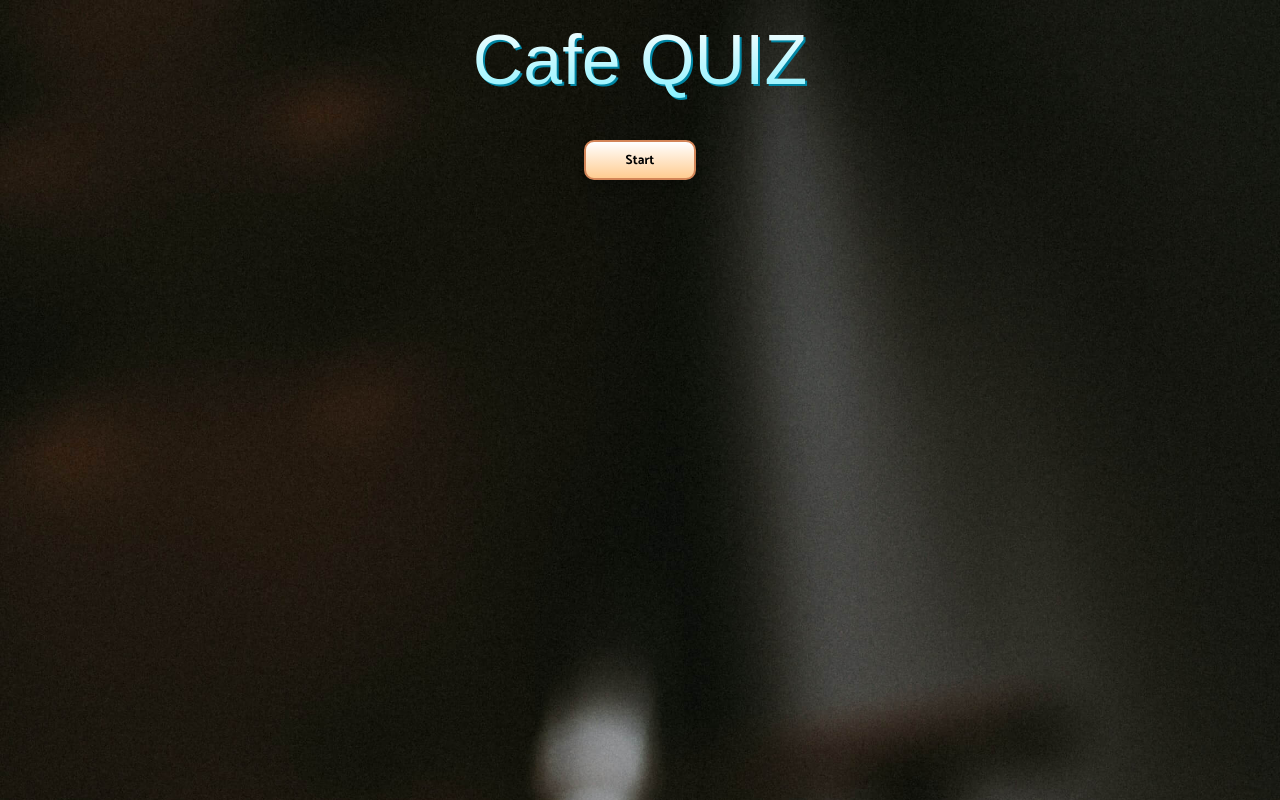
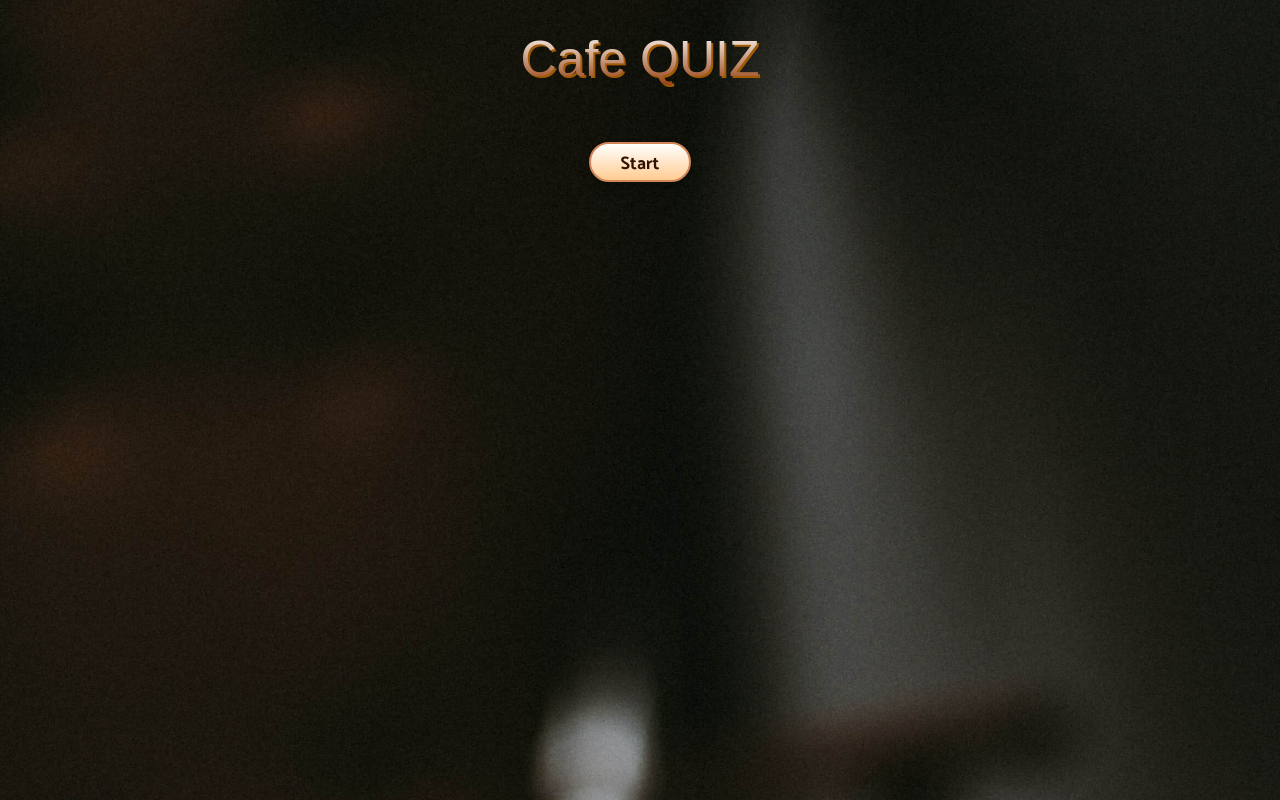
Before and after one commit to kos3126/Quiz-app-React-Typescript, a React (Create React App) app: page / in a window 1280 px wide. Built offline with nearby package versions, Linux system fonts and the light colour scheme; a web font is replaced by a local one.

Commit message:
modified css files

```diff
--- a/src/App.style.ts
+++ b/src/App.style.ts
@@ -32,26 +32,26 @@ export const Wrapper = styled.div`
   }
 
   .score {
-    color: rgb(235, 235, 235);
+    color: rgb(245, 245, 245);
     font-size: 2rem;
-    margin: 0;
+    margin: -15px 0 0 0;
   }
 
   h1 {
     font-family: Fascinate Inline, Haettenschweiler, 'Arial Narrow Bold',
       sans-serif;
-    background-image: linear-gradient(180deg, #fff, #87f1ff);
+    background-image: linear-gradient(180deg, #fff, #913703);
     background-size: 100%;
     background-clip: text;
     -webkit-background-clip: text;
     -webkit-text-fill-color: transparent;
     -moz-background-clip: text;
     -moz-text-fill-color: transparent;
-    filter: drop-shadow(2px 2px #0085a3);
-    font-size: 70px;
+    filter: drop-shadow(2px 2px #a15b06);
+    font-size: 50px;
     font-weight: 400;
     text-align: center;
-    margin: 20px;
+    margin-top: 30px;
   }
 
   .start,
@@ -59,11 +59,14 @@ export const Wrapper = styled.div`
     cursor: pointer;
     background: linear-gradient(180deg, #fff, #ffcc91);
     border: 2px solid #d38558;
-    border-radius: 10px;
+    border-radius: 20px;
     box-shadow: 0px 5px 10px rgba(0, 0, 0, 0.25);
+    color: #331001;
     height: 40px;
     margin: 20px 0;
-    padding: 0 40px;
+    padding: 0 30px;
+    font-size: 18px;
+    line-height: 40px;
   }
 
   .start {
--- a/src/components/QuestionCard.styles.ts
+++ b/src/components/QuestionCard.styles.ts
@@ -2,14 +2,15 @@ import styled from 'styled-components';
 
 export const Wrapper = styled.div`
   max-width: 1100px;
-  background: #ebfeff;
-  border: 2px solid #0085a3;
+  background: #fff4eb;
+  border: 2px solid #a15b06;
   border-radius: 10px;
   padding: 20px;
   box-shadow: 0px 5px 10px rgba(0, 0, 0, 0.25);
   text-align: center;
 
   p {
+    color: #2f2f2f;
     font-size: 1rem;
   }
 `;
@@ -37,12 +38,12 @@ export const ButtonWrapper = styled.div<ButtonWrapperProps>`
         ? 'linear-gradient(90deg, #56ffa4, #59bc86)'
         : !correct && userClicked
         ? 'linear-gradient(90deg, #ff5656, #c16868)'
-        : 'linear-gradient(90deg, #56ccff, #6eafb4)';
+        : 'linear-gradient(90deg, #9e2702, #9c4d03)';
     }};
     border: 3px solid #fff;
     box-shadow: 1px 2px 0px rgba(0, 0, 0, 0.1);
     border-radius: 10px;
-    color: #fff;
+    color: #ededed;
     text-shadow: 0px 1px 0px rgba(0, 0, 0, 0.25);
   }
 `;
```
